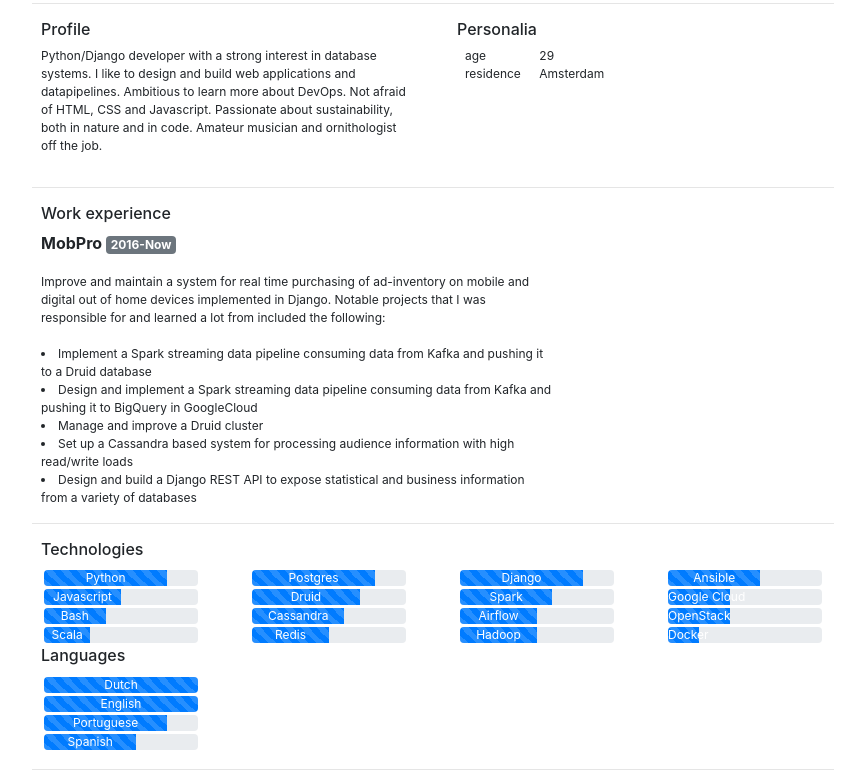
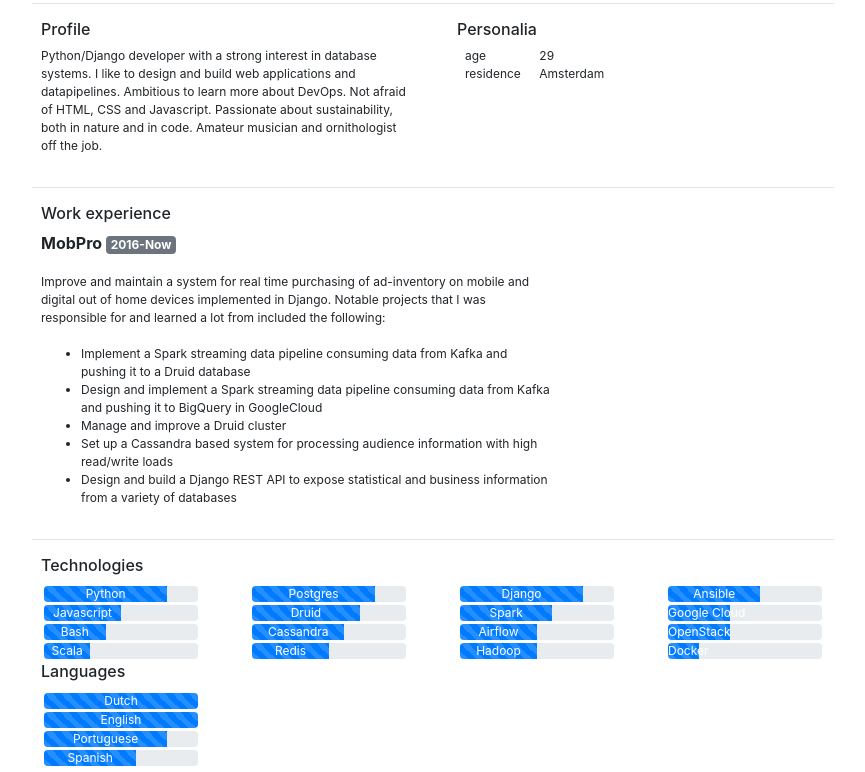
Before and after one commit to DonQueso89/donqueso, a plain HTML site: page index.html in a window 1280 px wide. Shown: the part 50-822 px from the top of the page, without its empty margins (207-1072 px from the left). Drawn offline with nearby package versions, Linux system fonts and the light colour scheme.

Commit message:
fix list positioning

```diff
--- a/index.html
+++ b/index.html
@@ -15,6 +15,9 @@
         }
         .container {
             width: 65%;
+        }
+        ul li {
+            list-style-position: outside;
         }
       </style>
   </head>
@@ -71,11 +74,13 @@
                         <br>
                         Improve and maintain a system for real time purchasing of ad-inventory on mobile and digital out of home devices implemented in Django. Notable projects that I was responsible for and learned a lot from included the following:<br>
                         <br>
+                        <ul>
                         <li>Implement a Spark streaming data pipeline consuming data from Kafka and pushing it to a Druid database</li>
                         <li>Design and implement a Spark streaming data pipeline consuming data from Kafka and pushing it to BigQuery in GoogleCloud</li>
                         <li>Manage and improve a Druid cluster</li>
                         <li>Set up a Cassandra based system for processing audience information with high read/write loads</li>
                         <li>Design and build a Django REST API to expose statistical and business information from a variety of databases</li>
+                        </ul>
                     </div>
                 </div>
             </div>
```
Also changed, not shown: v1.html (+3 -0 lines).
